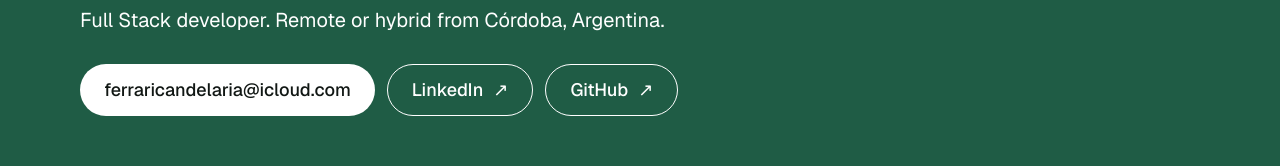
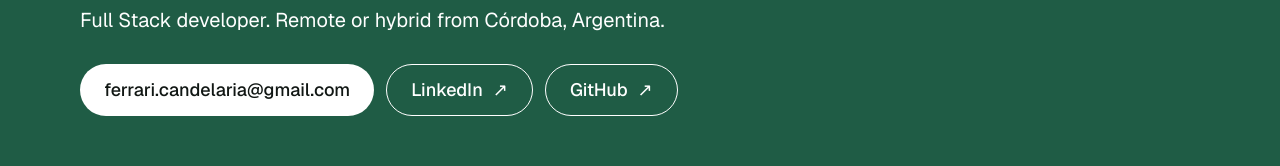
Before and after one commit to candelariaferrari/ferraricandelaria_portfolio, a React (Vite) app: page / in a window 1280 px wide. Shown: the part 6064-6230 px from the top of the page. Built offline with nearby package versions, Linux system fonts and the light colour scheme.

Commit message:
fix: actualizar mail de contacto

```diff
--- a/src/data/contact.ts
+++ b/src/data/contact.ts
@@ -1,5 +1,5 @@
 export const contact = {
-  email: 'ferraricandelaria@icloud.com',
+  email: 'ferrari.candelaria@gmail.com',
   linkedin: 'https://www.linkedin.com/in/candelariaferrari/',
   github: 'https://github.com/candelariaferrari',
   cv: '/FerrariCandelaria-cv.pdf',
```
